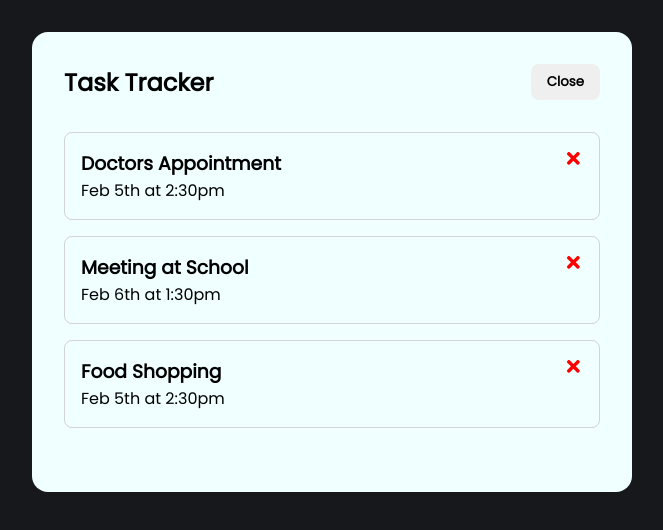
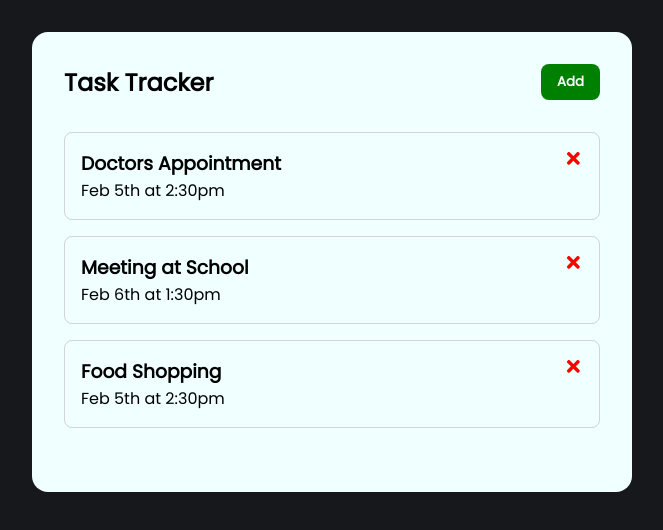
Before and after one commit to eugeniarossanigo/task-tracker, a React (Vite) app: page / in a window 1280 px wide. Shown: the top 530 px of the page, without its empty margins (308-971 px from the left). Built offline with nearby package versions, Linux system fonts and the light colour scheme.

Commit message:
button and styles changed

```diff
--- a/src/components/Button.jsx
+++ b/src/components/Button.jsx
@@ -1,6 +1,6 @@
-export default function Button({ text, handleClick }) {
+export default function Button({ text, handleAdd }) {
 
     return (
-        <button className='btn btn-close' onClick={handleClick}>{text}</button>
+        <button className='btn btn-add' onClick={handleAdd}>{text}</button>
     )
 }
--- a/src/components/Header.jsx
+++ b/src/components/Header.jsx
@@ -2,14 +2,14 @@ import {PropTypes} from 'prop-types'
 import Button from './Button'
 
 export default function Header({ title }) {
-    const handleClick = () => {
+    const handleAdd = () => {
         console.log('hi')
     }
 
     return (
         <header className='header'>
             <h1>{title}</h1>
-            <Button text='Close' handleClick={handleClick}/>
+            <Button text='Add' handleAdd={handleAdd}/>
         </header>
     )
 }
```
